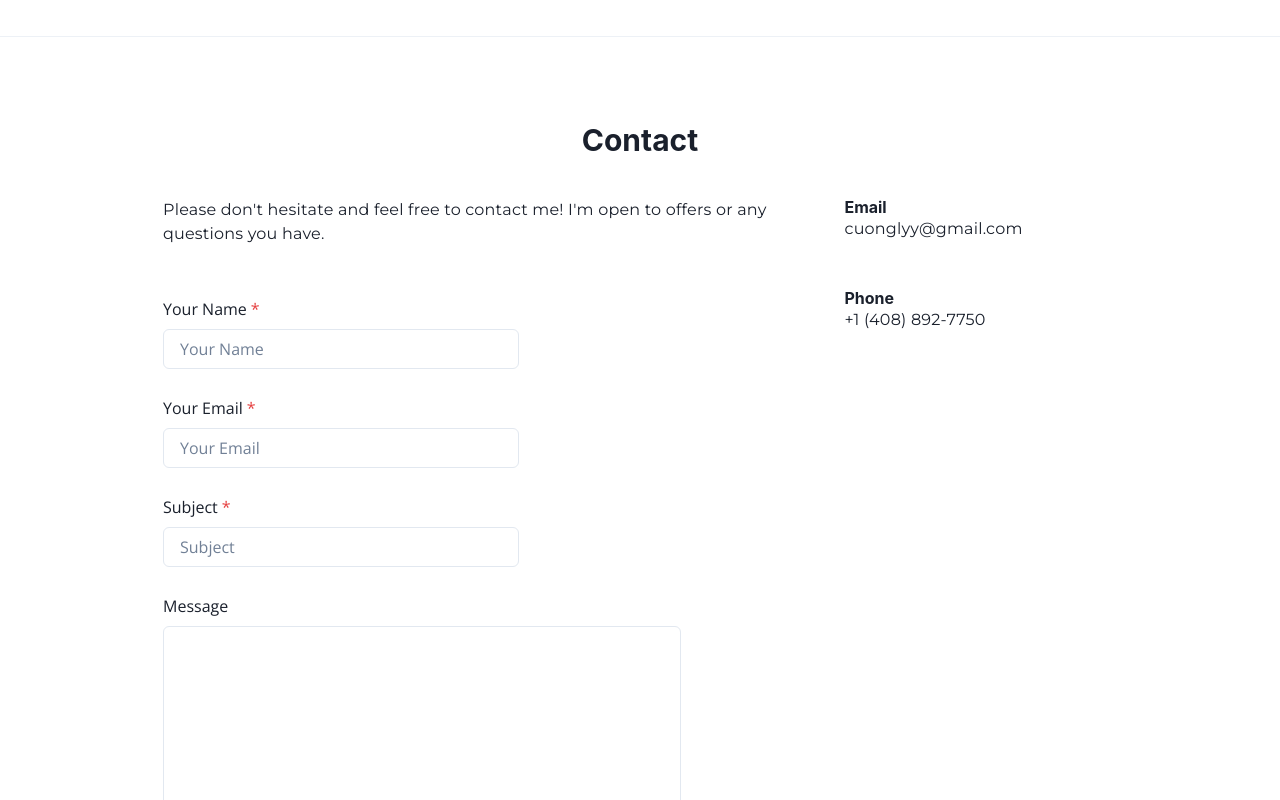
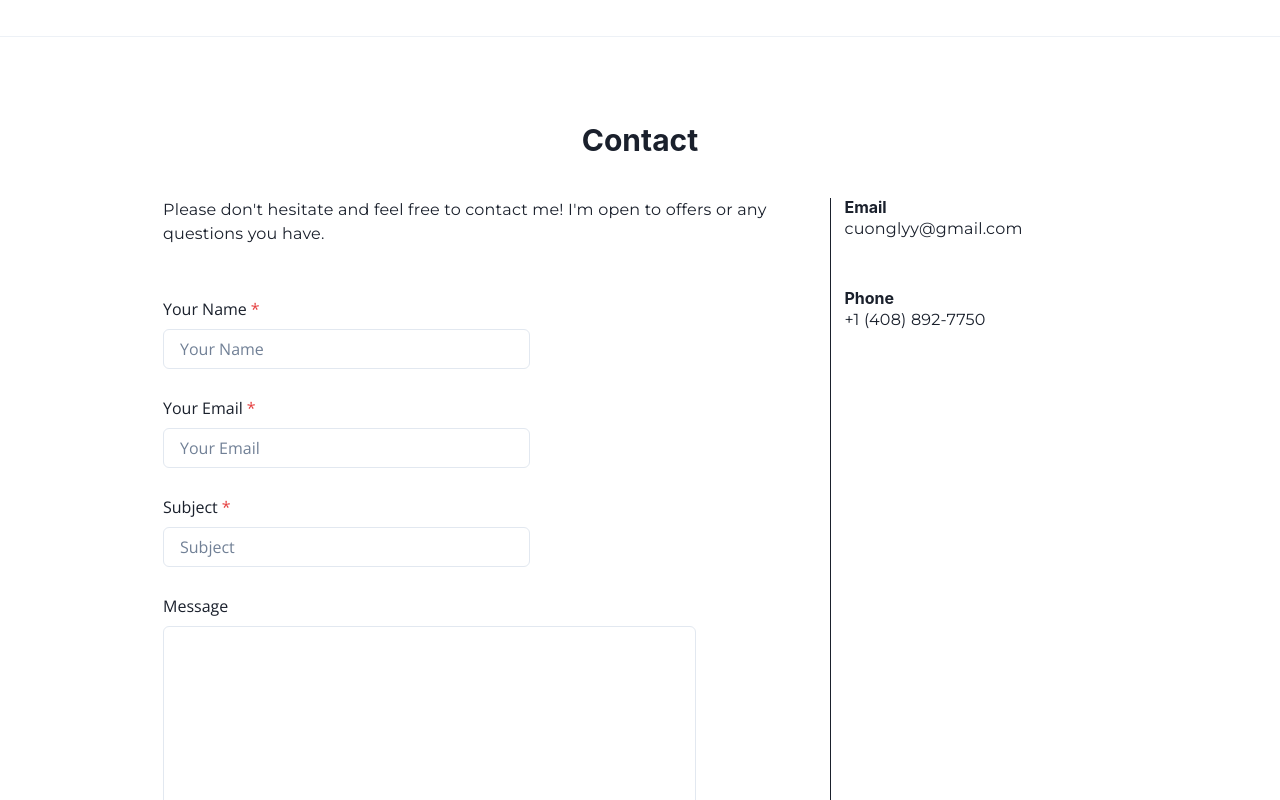
Before and after one commit to cuonglyy/portfolio-website, a React (Create React App) app: page / in a window 1280 px wide. Shown: the part 1840-2640 px from the top of the page. Built offline with nearby package versions, Linux system fonts and the light colour scheme.

Commit message:
Fixed issue where navbar was covering the header of each section when using anchor link

```diff
--- a/src/App.jsx
+++ b/src/App.jsx
@@ -16,7 +16,7 @@ function App() {
       <NavBar />
       <Box as='main' pt='6.5em'>
         <About />
-        <Divider />
+        <Divider/>
         <Skills />
         <Divider />
         <Projects />
--- a/src/components/About/About.jsx
+++ b/src/components/About/About.jsx
@@ -17,9 +17,11 @@ import Socials from './Socials.jsx'
 const About = () => {
   return (
     <Container
+      id='about'
+      scrollMarginTop={105}
       pt='80px'
       maxW={['container.md', 'container.sm', 'container.md']}
-      id='about'
+      mb={[75, 85, 85]}
     >
       <Grid
         templateColumns={['1.1fr', '1fr 1.2fr', '1fr 1.1fr']}
--- a/src/components/Contact.jsx
+++ b/src/components/Contact.jsx
@@ -21,8 +21,6 @@ import emailjs from '@emailjs/browser'
 const Contact = () => {
   const form = useRef();
 
-  console.log(form)
-
   const sendEmail = (e) => {
     e.preventDefault();
 
@@ -42,8 +40,9 @@ const Contact = () => {
   return (
     <Container
       id='contact'
+      scrollMarginTop={[185, 190, 190]}
       maxW={['container.sm', 'container.lg', 'container.lg']}
-      mb={[50, 52, 52]}
+      my={[75, 85, 85]}
       px={[25, 35, 35]}
     >
       <Heading
@@ -59,8 +58,9 @@ const Contact = () => {
         <form ref={form} onSubmit={sendEmail}>
           <Grid
             templateRows='1fr 1fr 1fr 1fr 4fr 1fr'
-            w='95%'
+            w='98%'
             gap={4}
+            borderRight={['none', '1px solid', '1px solid']}
           >
             <GridItem>
               <Text variant='montserrat-font'>
--- a/src/components/Navbar.jsx
+++ b/src/components/Navbar.jsx
@@ -177,7 +177,7 @@ const Navbar = () => {
                 Skills
               </Link>
               <Link
-                href="#Projects"
+                href="#projects"
                 px={2}
                 py={2}
                 onClick={ () => setActiveNav('#projects')}
--- a/src/components/Projects.jsx
+++ b/src/components/Projects.jsx
@@ -10,7 +10,9 @@ const Projects = () => {
   return (
     <Container
       id='projects'
+      scrollMarginTop={[185, 190, 190]}
       h='50vh'
+      my={[75, 85, 85]}
     >
       <Heading
         size={['xl', 'lg', 'lg']}
--- a/src/components/Skills.jsx
+++ b/src/components/Skills.jsx
@@ -23,6 +23,8 @@ const Skills = () => {
   return (
     <Container
       id='skills'
+      scrollMarginTop={[185, 190, 190]}
+      my={[75, 85, 85]}
       px={[25, 35, 35]}
       maxW={['325px', 'container.md', 'container.lg']}
     >
--- a/src/styles/Divider.js
+++ b/src/styles/Divider.js
@@ -3,8 +3,7 @@ import { defineStyleConfig } from '@chakra-ui/react'
 const Divider = defineStyleConfig({
   baseStyle: {
     w: '85%',
-    my: ['75px', '85px', '85px'],
-    display: 'block'
+    display: 'block',
   }
 
 });
```
